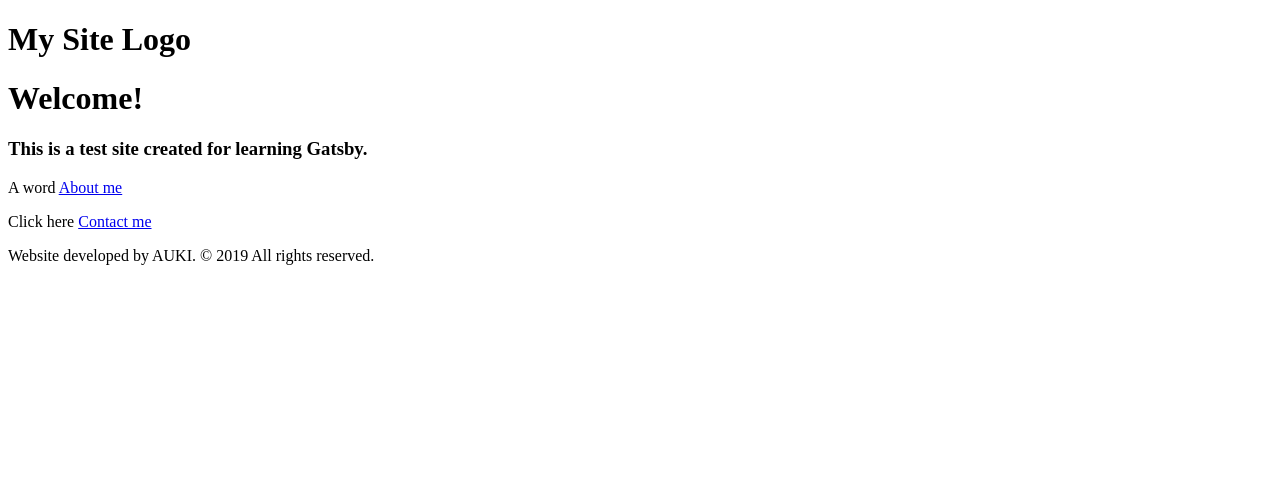
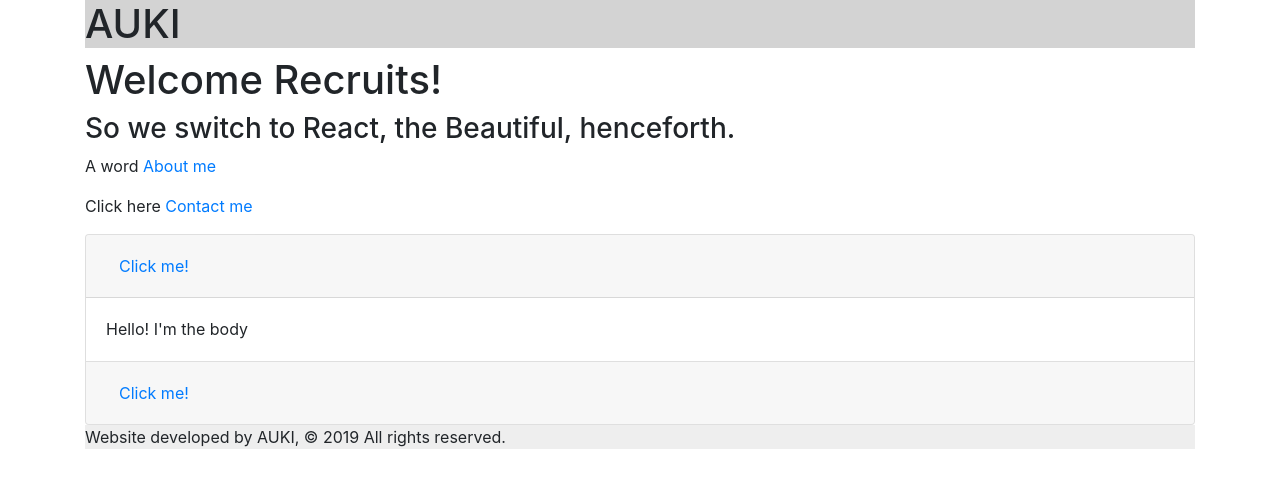
Before and after one commit to supimon/frontendingatsby, a Gatsby site: page / in a window 1280 px wide. Built offline with nearby package versions, Linux system fonts and the light colour scheme; Gatsby itself is replaced by a stand-in of ours.

Commit message:
add bootstrap accordion and styled it successfully

```diff
--- a/gatsby-config.js
+++ b/gatsby-config.js
@@ -6,4 +6,7 @@
 
 module.exports = {
   /* Your site config here */
+  plugins: [
+    'gatsby-plugin-sass'
+  ]
 }
--- a/package.json
+++ b/package.json
@@ -13,8 +13,12 @@
     "test": "echo \"Write tests! -> https://gatsby.dev/unit-testing\""
   },
   "dependencies": {
+    "bootstrap": "^4.3.1",
     "gatsby": "^2.13.31",
+    "gatsby-plugin-sass": "^2.1.3",
+    "node-sass": "^4.12.0",
     "react": "^16.8.6",
+    "react-bootstrap": "^1.0.0-beta.9",
     "react-dom": "^16.8.6"
   },
   "devDependencies": {
--- a/src/components/footer.js
+++ /dev/null
@@ -1,12 +0,0 @@
-/**
- * Created by supimon on 20/07/19.
- */
-import React from "react"
-
-const Footer = () => (
-  <footer>
-    <p>Website developed by AUKI. © 2019 All rights reserved.</p>
-  </footer>
-)
-
-export default Footer
--- /dev/null
+++ b/src/components/footer/footer.js
@@ -0,0 +1,13 @@
+/**
+ * Created by supimon on 20/07/19.
+ */
+import React from "react"
+import FooterStyles from "./footer.module.scss"
+
+const Footer = () => (
+  <footer className={FooterStyles.bgGrey}>
+    <p>Website developed by AUKI, © 2019 All rights reserved.</p>
+  </footer>
+)
+
+export default Footer
--- /dev/null
+++ b/src/components/footer/footer.module.scss
@@ -0,0 +1,3 @@
+.bgGrey{
+  background-color: #eeeeee;
+}
--- a/src/components/header.js
+++ b/src/components/header/header.js
@@ -2,10 +2,11 @@
  * Created by supimon on 20/07/19.
  */
 import React from "react"
+import HeaderStyles from "./header.module.scss"
 
 const Header = () => (
-  <header>
-    <h1>My Site Logo</h1>
+  <header className={HeaderStyles.bgGrey}>
+    <h1>AUKI</h1>
   </header>
 )
 
--- /dev/null
+++ b/src/components/header/header.module.scss
@@ -0,0 +1,3 @@
+.bgGrey {
+  background-color: lightgrey;
+}
--- a/src/components/layout.js
+++ /dev/null
@@ -1,16 +0,0 @@
-/**
- * Created by supimon on 20/07/19.
- */
-import React from "react"
-import Footer from "./footer"
-import Header from "./header"
-
-const Layout = props => (
-  <div>
-    <Header/>
-    {props.children}
-    <Footer/>
-  </div>
-)
-
-export default Layout
--- /dev/null
+++ b/src/components/layout/layout.js
@@ -0,0 +1,19 @@
+/**
+ * Created by supimon on 20/07/19.
+ */
+import React from "react"
+import Footer from "../footer/footer"
+import Header from "../header/header"
+import Container from "react-bootstrap/Container"
+// import bootstrap styles in one place
+import "bootstrap/dist/css/bootstrap.css"
+
+const Layout = props => (
+  <Container>
+    <Header/>
+    {props.children}
+    <Footer/>
+  </Container>
+)
+
+export default Layout
--- a/src/pages/about.js
+++ b/src/pages/about.js
@@ -2,7 +2,7 @@
  * Created by supimon on 20/07/19.
  */
 import React from "react"
-import Layout from "../components/layout"
+import Layout from "../components/layout/layout"
 
 const AboutPage = () => (
   <Layout>
--- a/src/pages/contact.js
+++ b/src/pages/contact.js
@@ -2,7 +2,7 @@
  * Created by supimon on 20/07/19.
  */
 import React from "react"
-import Layout from "../components/layout"
+import Layout from "../components/layout/layout"
 
 const ContactPage = () => (
   <Layout>
--- a/src/pages/index.js
+++ b/src/pages/index.js
@@ -1,13 +1,38 @@
 import React from "react"
 import { Link } from "gatsby"
-import Layout from "../components/layout"
+import Accordion from "react-bootstrap/Accordion"
+import Card from "react-bootstrap/Card"
+import Button from "react-bootstrap/Button"
+import Layout from "../components/layout/layout"
 
 const IndexPage = () => (
   <Layout>
-    <h1>Welcome!</h1>
-    <h3>This is a test site created for learning Gatsby.</h3>
+    <h1>Welcome Recruits!</h1>
+    <h3>So we switch to React, the Beautiful, henceforth.</h3>
     <p>A word <a href="/about">About me</a></p>
     <p>Click here <Link to="/contact">Contact me</Link></p>
+    <Accordion defaultActiveKey="0">
+      <Card>
+        <Card.Header>
+          <Accordion.Toggle as={Button} variant="link" eventKey="0">
+            Click me!
+          </Accordion.Toggle>
+        </Card.Header>
+        <Accordion.Collapse eventKey="0">
+          <Card.Body>Hello! I'm the body</Card.Body>
+        </Accordion.Collapse>
+      </Card>
+      <Card>
+        <Card.Header>
+          <Accordion.Toggle as={Button} variant="link" eventKey="1">
+            Click me!
+          </Accordion.Toggle>
+        </Card.Header>
+        <Accordion.Collapse eventKey="1">
+          <Card.Body>Hello! I'm another body</Card.Body>
+        </Accordion.Collapse>
+      </Card>
+    </Accordion>
   </Layout>
 )
 
```
Also changed, not shown: 1 other file.
